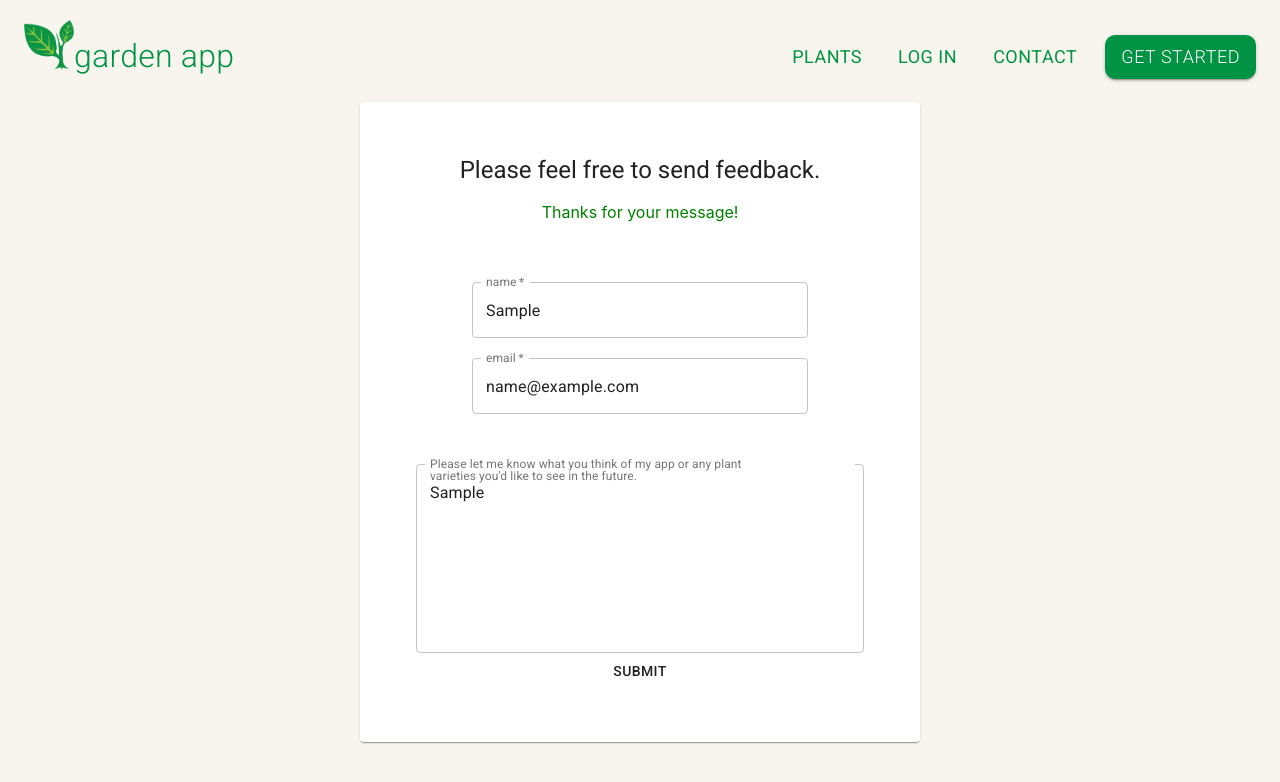
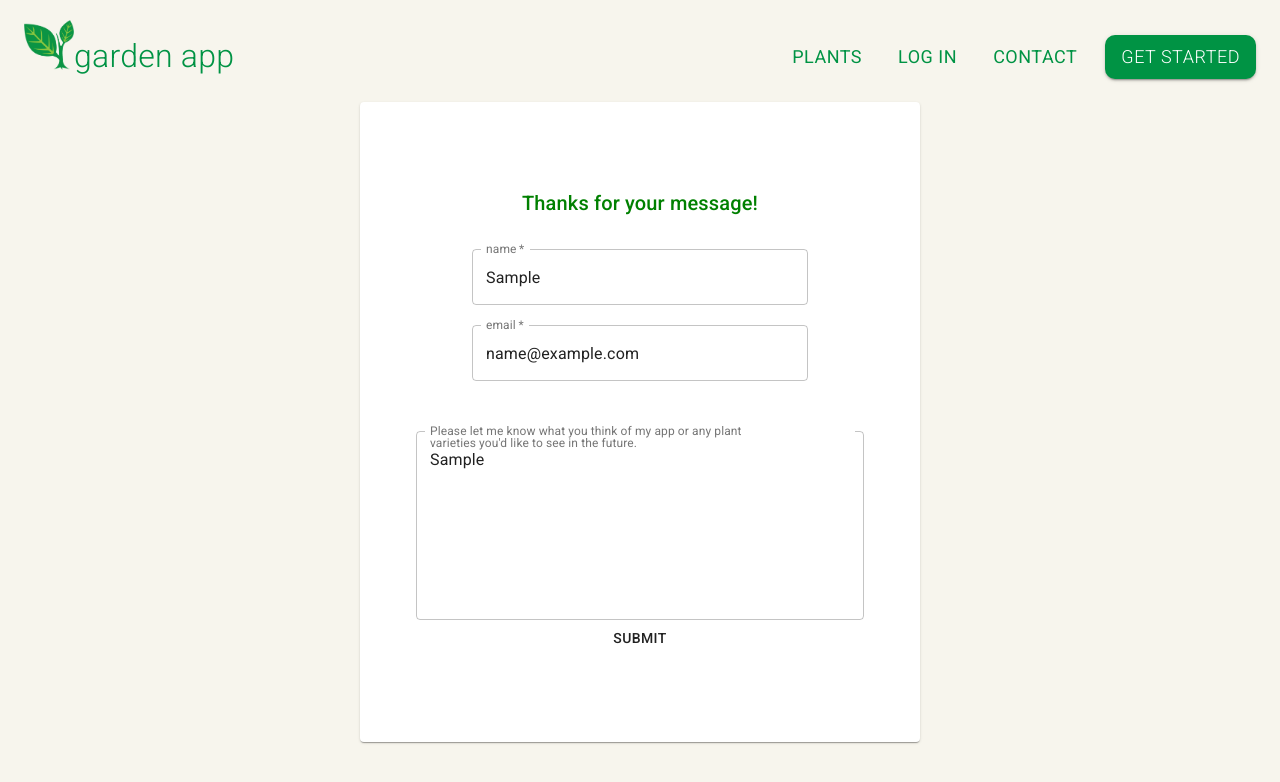
Before and after one commit to nblack0917/capstoneGardenApp_React, a React (Create React App) app in the folder garden_react/: page /contact in a window 1280 px wide. Both pictures are taken after typing "Sample", "name@example.com", "Sample" into the empty fields and a click on the button "SUBMIT". Shown: the top 782 px of the page. Built offline with nearby package versions, Linux system fonts and the light colour scheme; what netlify-identity-widget would draw is missing.

Commit message:
contact page is working correctly

```diff
--- a/garden_react/src/components/Contact/Contact.js
+++ b/garden_react/src/components/Contact/Contact.js
@@ -83,6 +83,17 @@ function Contact(props) {
         console.log("message",e.target.value)
     }
 
+    const SuccessText = () => {
+        if (success) {
+            return (
+                <Typography style={{ color: "green" }} variant="h6">Thanks for your message!</Typography>
+            )
+        } else {
+            return (
+                <Typography style={{ color: "green" }} variant="h5">Please feel free to send feedback.</Typography>
+            )
+        }
+    }
 
     useEffect(() => {
         setSuccess(false)
@@ -92,10 +103,7 @@ function Contact(props) {
         <div className="userHomeBody">
             <Paper className={classes.paper}>
                 <div className={classes.formContainer}>
-                    <Typography variant="h5">Please feel free to send feedback.</Typography>
-                    {success && (
-                        <p style={{ color: "green" }}>Thanks for your message! </p>
-                    )}
+                    <SuccessText />
                     <form
                         name='contact'
                         method='POST'
```
